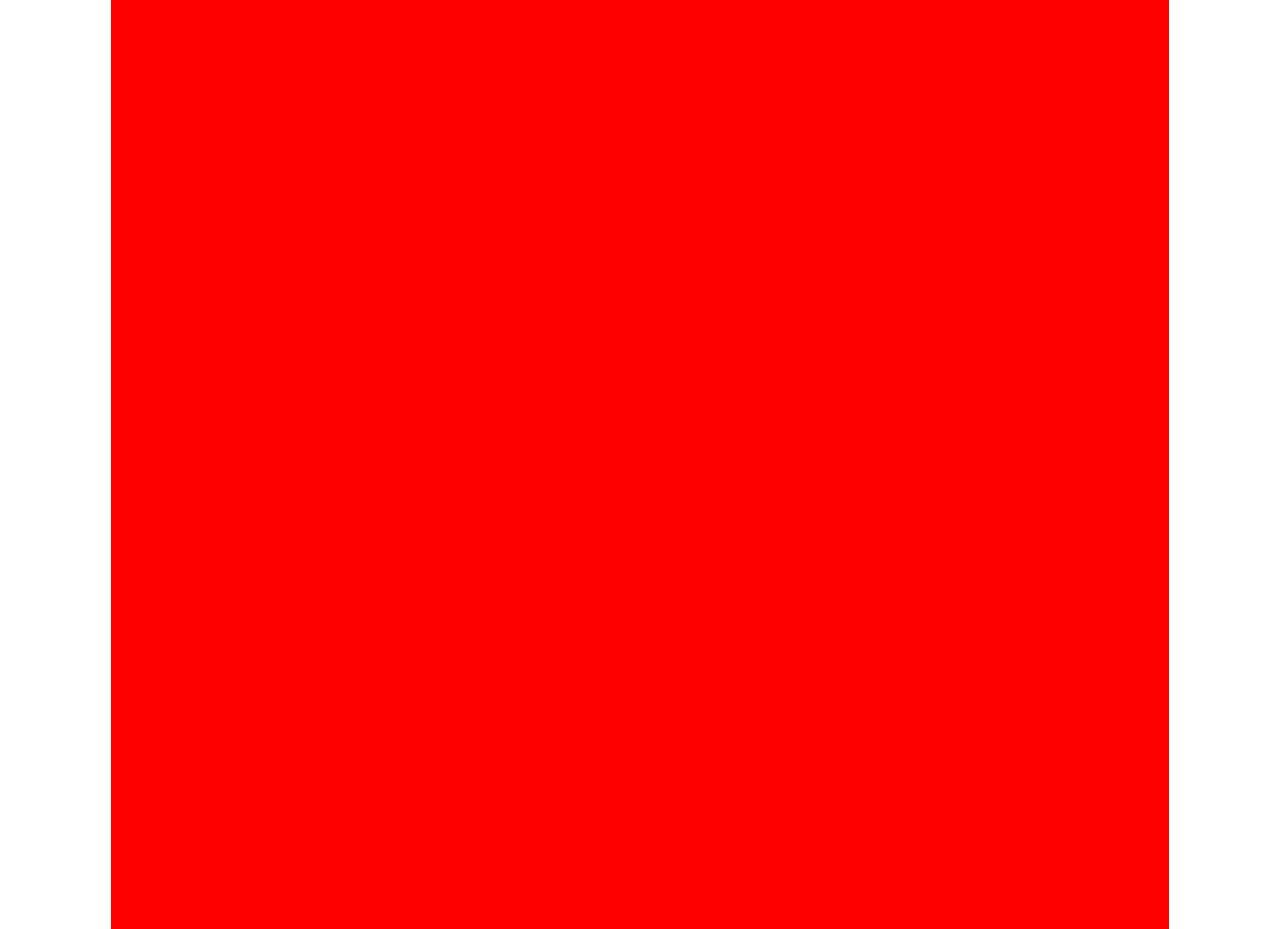
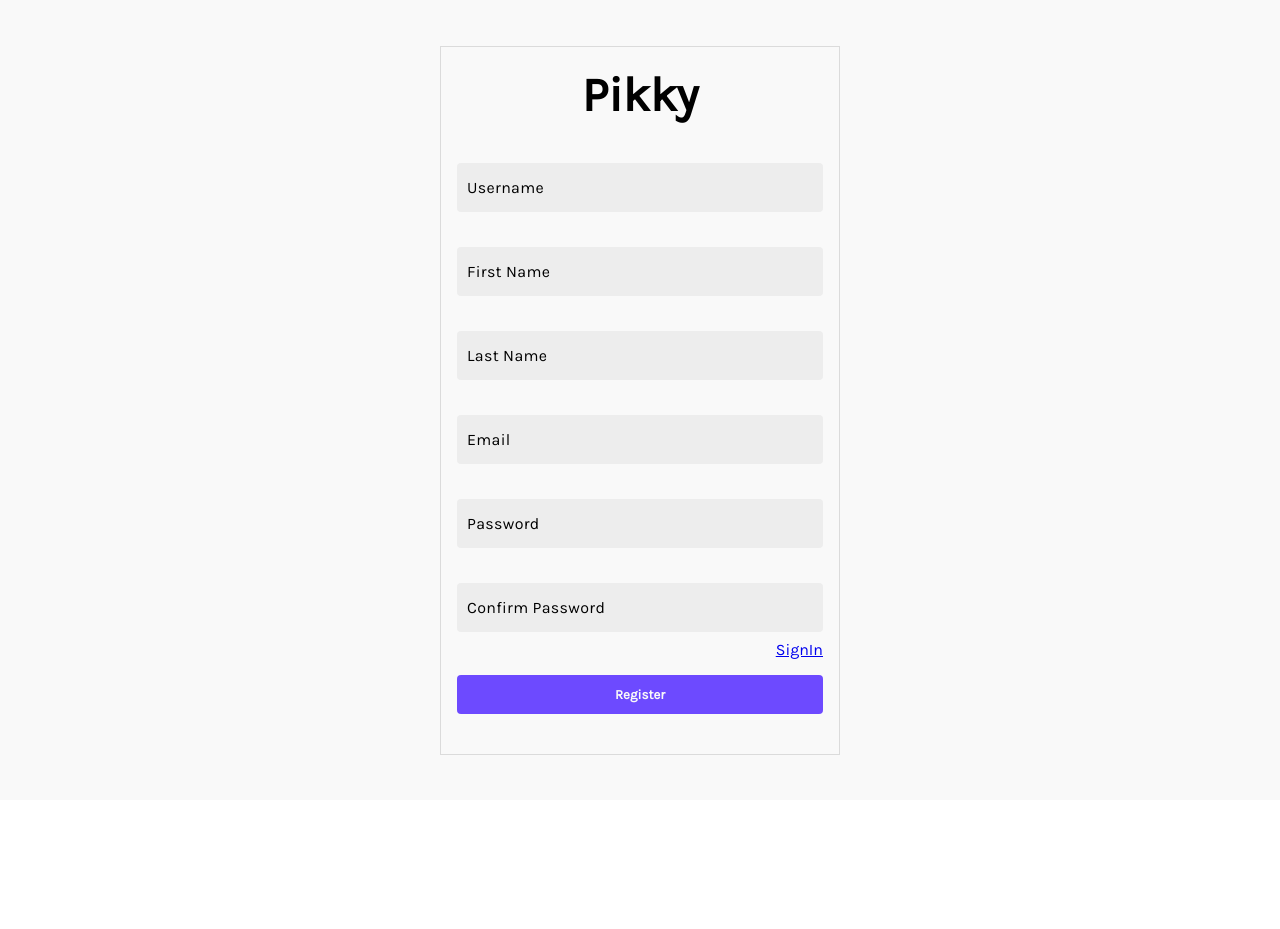
Before and after one commit to Eponce11/Pikky, a React (Vite) app in the folder client/: page /register in a window 1280 px wide. After the commit the page ends 800 px from the top, so only its background shows below. Built offline with nearby package versions, Linux system fonts and the light colour scheme.

Commit message:
cleaned up components

```diff
--- a/client/src/components/navbar.tsx
+++ b/client/src/components/navbar.tsx
@@ -1,16 +1,18 @@
 import { useNavigate } from "react-router-dom"
-
+import HomeIcon from '../static/icon-home.svg'
+import SearchIcon from '../static/icon-search.svg'
 
 const Navbar = () => {
 
     const navigate = useNavigate();
 
     return (
-        <div className="flex justify-around items-center bg-[green] w-full h-[60px] sticky bottom-0">
-            <div className="bg-[yellow] h-10 aspect-square" onClick={ () => { navigate("/home") }}/>
-            <div className="bg-[yellow] h-10 aspect-square" onClick={ () => { navigate("/search") }}/>
-            <div className="bg-[yellow] h-10 aspect-square" />
-            <div className="bg-[yellow] h-10 aspect-square" onClick={ () => { navigate("/user") }}/>
+        <div className="flex justify-around items-center bg-secondary-purple w-full h-[40px] sticky bottom-0">
+            <div className="flex justify-between w-1/2">
+                <img src={ HomeIcon } alt="home" onClick={ () => { navigate("/home") }}/>
+                <img src={ SearchIcon } alt="search" onClick={ () => { navigate("/search") }}/>
+                <div className="bg-[red] h-[30px] aspect-square rounded-full" onClick={ () => { navigate("/user") }}/>
+            </div>
         </div>
     )
 }
--- a/client/src/components/post.tsx
+++ b/client/src/components/post.tsx
@@ -1,27 +1,28 @@
 
 import { useNavigate } from "react-router-dom"
-
+import CommentIcon from "../static/icon-comment.svg"
+import HeartIcon from "../static/icon-heart.svg"
 
 const Post = () => {
 
     const navigate = useNavigate();
 
     return (
-        <div>
-            <div className="flex items-center bg-[green] h-[50px] px-2">
+        <div className="border-solid border-x-0 border-t-0 border-b-[1px] border-border-grey">
+            <div className="flex items-center bg-primary-white h-[50px] px-2">
                 <div className=" bg-[red] w-9 aspect-square rounded-full"/>
                 <p className="pl-2" onClick={ () => { navigate("/user") }}>Username</p>
             </div>
             <div className="bg-[#19D16E] aspect-square"/>
-            <div className="flex items-center justify-between bg-[blue] h-10">
+            <div className="flex items-center justify-between bg-bg-grey h-10">
                 <div className="flex ml-2">
-                    <div className="bg-[yellow] h-8 aspect-square"/>
-                    <div className="bg-[yellow] h-8 aspect-square ml-3"/>
+                    <img src={ HeartIcon } alt="Comment" />
+                    <img src={ CommentIcon } alt="Comment" className="ml-3" />
                 </div>
                 <h4 className="mr-2">Likes 52</h4>
             </div>
-            <div className="bg-[grey] px-2 h-44">
-                <h2>Comments</h2>
+            <div className="bg-primary-white px-2 h-44">
+                <h4>Comments</h4>
                 <ul>
                     <li>
                         Username1: Nice post
--- a/client/src/components/profile_body.tsx
+++ b/client/src/components/profile_body.tsx
@@ -8,7 +8,7 @@ const ProfileBody = () => {
 
 
     return (
-        <div className="bg-[#D9D9D9] h-[1000px] p-2">
+        <div className="bg-bg-grey h-[1000px] p-2">
             <div className="grid gap-1 grid-cols-3">
                 {
                     medias.map( (media, idx) => {
--- a/client/src/components/search.tsx
+++ b/client/src/components/search.tsx
@@ -1,14 +1,20 @@
 
 import Navbar from "./navbar"
+import { useState } from "react"
 
 const Search = () => {
+
+    const [username, setUsername] = useState<string>();
 
     const temp = [0, 0, 0, 0]
 
     return (
         <div className="h-screen">
             <div className="flex items-center bg-[green] h-10 px-2">
-                <input type="text" className="w-full pl-2" placeholder="search"/>
+                    <div className="inputField">
+                        <input type="text" name='password' value={username} onChange={ (e) =>  setUsername(e.target.value)} required/>
+                        <span>Password</span>
+                    </div>
             </div>
             <ul className="px-2">
                 {
--- a/client/src/pages/login.tsx
+++ b/client/src/pages/login.tsx
@@ -41,25 +41,23 @@ const Login = () => {
     }
 
     return (
-        <div className="flex justify-center items-center h-screen w-screen bg-[#F9F9F9]">
-            <div className="flex justify-center pt-5 pb-10 w-full max-w-[400px] border border-solid border-[#DBDBDB] drop-shadow-xl">
+        <div className="flex justify-center items-center h-screen w-screen bg-primary-white">
+            <div className="flex justify-center pt-5 pb-10 w-full max-w-[400px] border border-solid border-border-grey drop-shadow-xl">
                 <div className="flex flex-col items-center relative w-full px-4">
                     <h1 className="text-[48px] text-center">Pikky</h1>
-                    <span className="text-[red] absolute top-16">{ error }</span>
+                    <span className="text-text-error absolute top-16">{ error }</span>
                     <div className="mt-10 inputField">
                         <input type="text" name='email' value={email} onChange={onChange} required/>
                         <span>Email</span>
                     </div>
-
                     <div className="inputField">
                         <input type="text" name='password' value={password} onChange={onChange} required/>
                         <span>Password</span>
-                        <i></i>
                     </div>
                     <div className="w-full text-end mt-2">
                         <a className="decoration-none" href="/register">SignUp</a>
                     </div>
-                    <input type='submit' value="Login" className="text-[#F9F9F9]" onClick={handleLogin} />
+                    <input type='submit' value="Login" className="primary-btn px-6 py-3 mt-4" onClick={handleLogin} />
                 </div>
             </div>
         </div>
--- a/client/src/pages/register.tsx
+++ b/client/src/pages/register.tsx
@@ -11,6 +11,15 @@ interface RegisterData {
     confirmPassword: string
 }
 
+interface RegisterDataErrors {
+    username?: string;
+    firstName?: string;
+    lastName?: string;
+    email?: string;
+    password?: string;
+    confirmPassword?: string
+}
+
 
 const Register = () => {
 
@@ -22,8 +31,11 @@ const Register = () => {
         password: '',
         confirmPassword: ''
     })
+    const [errors, setErrors] = useState<RegisterDataErrors>({})
 
     const { username, firstName, lastName, email, password, confirmPassword } = formData
+
+    const navigate = useNavigate();
 
     const onChange = (e:React.ChangeEvent<HTMLInputElement>): void => {
         e.preventDefault();
@@ -38,22 +50,79 @@ const Register = () => {
         axios.post('http://127.0.0.1:5000/api/user/create', formData)
             .then( (response) => {
                 console.log(response.data)
+                navigate('/home')
+
             })
             .catch( (error) => {
                 console.log(error.response.data)
+                setErrors(error.response.data)
             })
     }
 
     return (
-        <div className="flex justify-center items-center h-screen">
-            <div className="bg-[red] p-10 aspect-square" >
-                <input type="text" name='username' value={username} onChange={onChange}/>
-                <input type="text" name='firstName' value={firstName} onChange={onChange}/>
-                <input type="text" name='lastName' value={lastName} onChange={onChange}/>
-                <input type="text" name='email' value={email} onChange={onChange}/>
-                <input type="text" name='password' value={password} onChange={onChange}/>
-                <input type="text" name='confirmPassword' value={confirmPassword} onChange={onChange}/>
-                <button onClick={handleRegister}>Register</button>
+        <div className="flex justify-center items-center h-screen w-screen bg-primary-white">
+            <div className="flex justify-center pt-5 pb-10 w-full max-w-[400px] border border-solid border-border-grey drop-shadow-xl">
+                <div className="flex flex-col items-center relative w-full px-4">
+                    <h1 className="text-[48px] text-center">Pikky</h1>
+                    <div className="mt-10 inputField relative">
+                        {
+                            errors.hasOwnProperty('username') ?
+                                <span className="absolute top-[-35px]">{ errors['username'] }</span> :
+                                <span></span>
+                        }
+                        <input type="text" name='username' value={username} onChange={onChange} required/>
+                        <span>Username</span>
+                    </div>
+                    <div className="inputField">
+                        {
+                            errors.hasOwnProperty('firstName') ?
+                                <span className="absolute top-[-35px]">{ errors['firstName'] }</span> :
+                                <span></span>
+                        }
+                        <input type="text" name='firstName' value={firstName} onChange={onChange} required/>
+                        <span>First Name</span>
+                    </div>
+                    <div className="inputField">
+                        {
+                            errors.hasOwnProperty('lastName') ?
+                                <span className="absolute top-[-35px]">{ errors['lastName'] }</span> :
+                                <span></span>
+                        }
+                        <input type="text" name='lastName' value={lastName} onChange={onChange} required/>
+                        <span>Last Name</span>
+                    </div>
+                    <div className="inputField">
+                        {
+                            errors.hasOwnProperty('email') ?
+                                <span className="absolute top-[-35px]">{ errors['email'] }</span> :
+                                <span></span>
+                        }
+                        <input type="text" name='email' value={email} onChange={onChange} required/>
+                        <span>Email</span>
+                    </div>
+                    <div className="inputField">
+                        {
+                            errors.hasOwnProperty('password') ?
+                                <span className="absolute top-[-35px]">{ errors['password'] }</span> :
+                                <span></span>
+                        }
+                        <input type="text" name='password' value={password} onChange={onChange} required/>
+                        <span>Password</span>
+                    </div>
+                    <div className="inputField">
+                        {
+                            errors.hasOwnProperty('confirmPassword') ?
+                                <span className="absolute top-[-35px]">{ errors['confirmPassword'] }</span> :
+                                <span></span>
+                        }
+                        <input type="text" name='confirmPassword' value={confirmPassword} onChange={onChange} required/>
+                        <span>Confirm Password</span>
+                    </div>
+                    <div className="w-full text-end mt-2">
+                        <a className="decoration-none" href="/">SignIn</a>
+                    </div>
+                    <input type='submit' value="Register" className="primary-btn px-6 py-3 mt-4" onClick={handleRegister} />
+                </div>
             </div>
         </div>
     )
```
Also changed, not shown: client/src/components/profile_header.tsx (+9 -9 lines).
